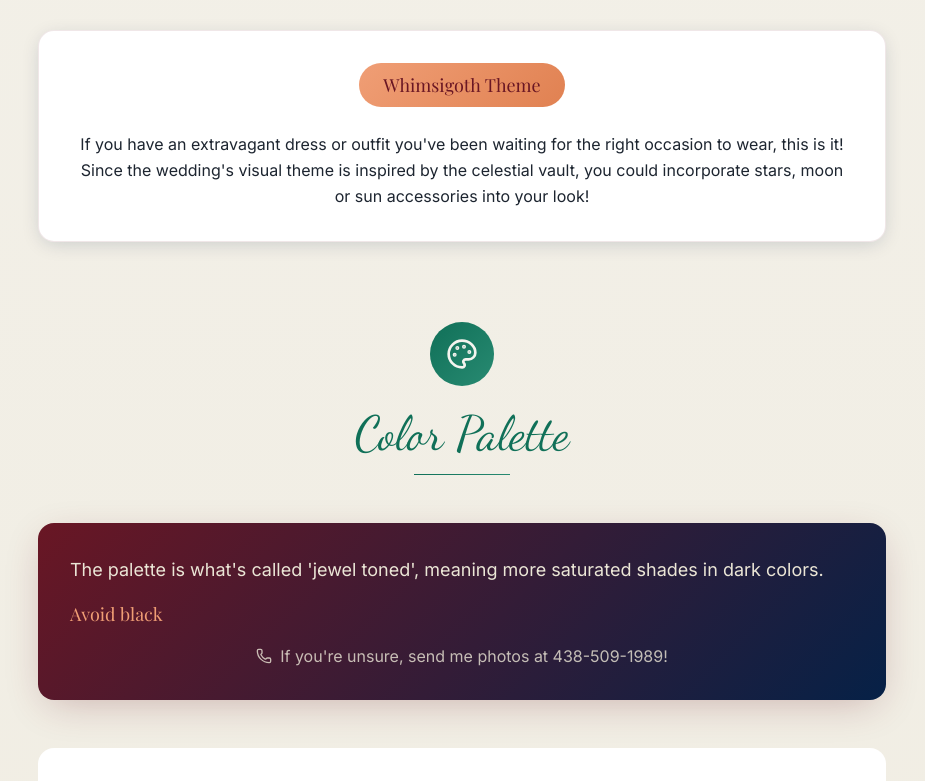
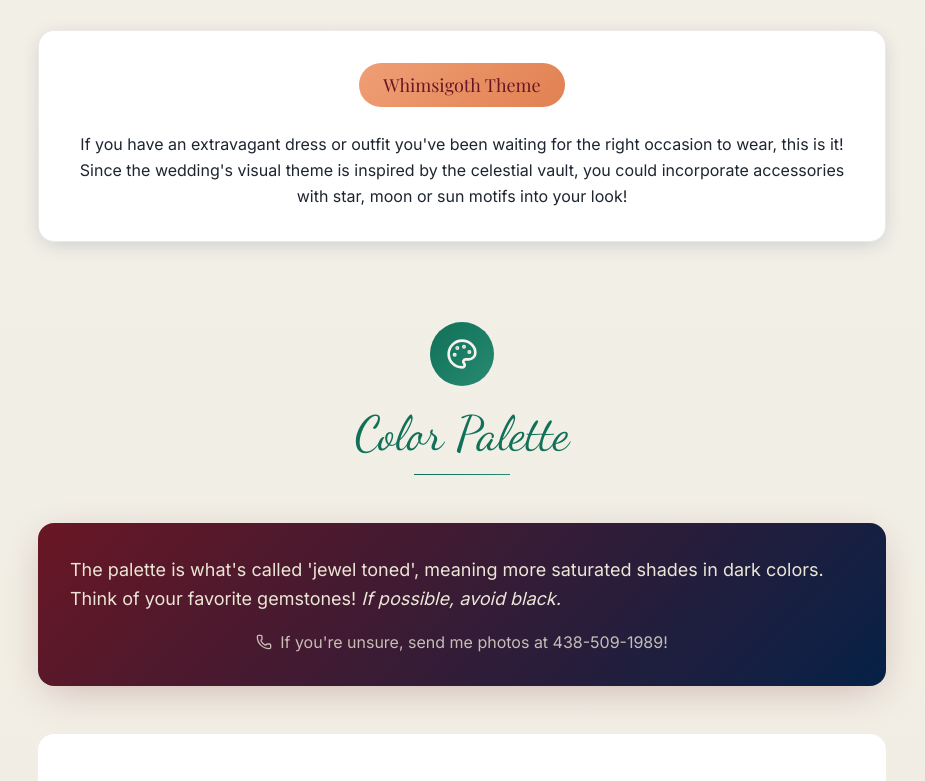
Before and after one commit to Cellule/our-vow-renewal-spot, a React (Vite) app: page / in a window 1280 px wide. Shown: the part 2940-3721 px from the top of the page, without its empty margins (178-1103 px from the left). Built offline with nearby package versions, Linux system fonts and the light colour scheme; no server answers.

Commit message:
Enhance color palette descriptions and contact information in English and French translations

```diff
--- a/src/components/ColorPalette.tsx
+++ b/src/components/ColorPalette.tsx
@@ -16,8 +16,10 @@ export function ColorPalette() {
 
       <div className="bg-gradient-elegant rounded-2xl p-8 shadow-elegant">
         <div className="text-champagne">
-          <p className="font-sans text-lg leading-relaxed mb-4">{t("event.colorPaletteText")}</p>
-          <p className="font-serif text-gold text-lg mb-4">{t("event.colorPaletteAvoid")}</p>
+          <p className="font-sans text-lg leading-relaxed mb-4">
+            {t("event.colorPaletteText")}
+            <i> {t("event.colorPaletteAvoid")}</i>
+          </p>
           <div className="flex items-center justify-center gap-2 text-champagne/80">
             <Phone className="w-4 h-4" />
             <span className="font-sans">{t("event.colorPaletteContact")}</span>
--- a/src/languages/en.ts
+++ b/src/languages/en.ts
@@ -50,11 +50,12 @@ export const en = {
   "event.dressCodeValue": "Cocktail attire with a touch of flair",
   "event.dressCodeTheme": "Whimsigoth Theme",
   "event.dressCodeDetails":
-    "If you have an extravagant dress or outfit you've been waiting for the right occasion to wear, this is it! Since the wedding's visual theme is inspired by the celestial vault, you could incorporate stars, moon or sun accessories into your look!",
+    "If you have an extravagant dress or outfit you've been waiting for the right occasion to wear, this is it! Since the wedding's visual theme is inspired by the celestial vault, you could incorporate accessories with star, moon or sun motifs into your look!",
   "event.jewelTones": "Jewel tones encouraged",
   "event.colorPaletteTitle": "Color Palette",
-  "event.colorPaletteText": "The palette is what's called 'jewel toned', meaning more saturated shades in dark colors.",
-  "event.colorPaletteAvoid": "Avoid black",
+  "event.colorPaletteText":
+    "The palette is what's called 'jewel toned', meaning more saturated shades in dark colors. Think of your favorite gemstones!",
+  "event.colorPaletteAvoid": "If possible, avoid black.",
   "event.colorPaletteContact": "If you're unsure, send me photos at 438-509-1989!",
   "event.presenceTitle": "Your Presence is Our Present",
   "event.presenceText":
@@ -108,7 +109,7 @@ export const en = {
 
   // Children Section
   "children.title": "Children",
-  "children.welcome": "Children are welcome to the wedding. There will be activities and a kids' menu to keep them entertained and well-fed.",
+  "children.welcome": "Children are welcome to the wedding! There will be a kids' menu as well as activities to keep them entertained.",
   "children.friday":
     "For Friday guests, we don't have any special arrangements for children (ours arrive the next day). It's the VIP evening before the wedding, we relax, have a drink (or two, or three...), so the choice is yours!",
 
--- a/src/languages/fr.ts
+++ b/src/languages/fr.ts
@@ -51,11 +51,12 @@ export const fr: Record<TranslationKeys, string | undefined> = {
   "event.dressCodeValue": "Tenue cocktail avec une touche de fantaisie",
   "event.dressCodeTheme": "Thème « Whimsigoth »",
   "event.dressCodeDetails":
-    "Si vous avez en tête une robe ou un habit un peu extravagant pour lequel vous n'avez jamais eu d'occasion spéciale, c'est celle-ci! Le thème visuel du mariage étant inspiré de la voûte céleste, vous pourriez incorporer des étoiles, des accessoires de lune ou de soleil à votre look!",
+    "Si vous avez en tête une robe ou un habit un peu extravagant pour lequel vous n'avez jamais eu d'occasion spéciale, c'est celle-ci! Le thème visuel du mariage étant inspiré de la voûte céleste, vous pourriez incorporer des accessoires aux motifs d'étoiles, de lune ou de soleil à votre look!",
   "event.jewelTones": "Tons de bijoux encouragés",
   "event.colorPaletteTitle": "Palette de couleurs",
-  "event.colorPaletteText": "La palette est ce qu'on appelle « jewel toned », c'est-à-dire des teintes plus saturées, dans des couleurs foncées.",
-  "event.colorPaletteAvoid": "Évitez le noir",
+  "event.colorPaletteText":
+    "La palette est ce qu'on appelle « jewel toned », c'est-à-dire des teintes plus saturées, dans des couleurs foncées. Pensez à vos pierres précieuses préférées!",
+  "event.colorPaletteAvoid": "Si possible, évitez le noir.",
   "event.colorPaletteContact": "Si vous avez des doutes, envoyez-moi des photos au 438-509-1989!",
   "event.presenceTitle": "Votre Présence est Notre Cadeau",
   "event.presenceText":
@@ -109,7 +110,7 @@ export const fr: Record<TranslationKeys, string | undefined> = {
 
   // Children Section
   "children.title": "Enfants",
-  "children.welcome": "Les enfants sont les bienvenus pour le mariage. Il y aura des activités et un menu pour enfants pour les divertir et les satisfaire.",
+  "children.welcome": "Les enfants sont les bienvenus pour le mariage! Il y aura un menu pour enfants ainsi que des activités pour les divertir.",
   "children.friday":
     "Pour les invités du vendredi, nous ne prévoyons aucun arrangement particulier pour les enfants (les nôtres arrivent le lendemain). C'est la soirée VIP avant le mariage, on relaxe, on boit un verre (ou deux, ou trois…), donc, le choix vous revient!",
 
```
